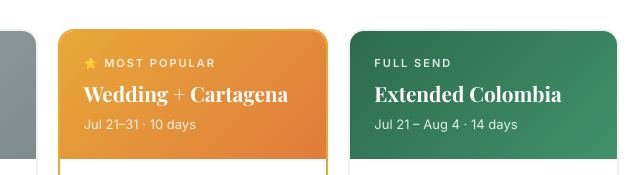
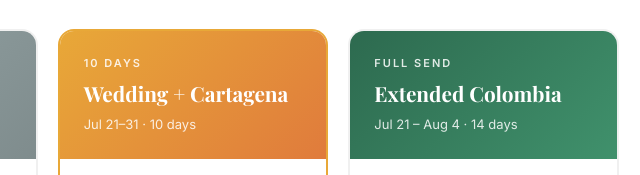
Before and after one commit to yashchitneni/colombia-trip, a website: page index.html in a window 1280 px wide. Shown: the part 3145-3320 px from the top of the page, 447-1087 px from the left. Drawn offline with nearby package versions, Linux system fonts and the light colour scheme.

Commit message:
Remove 'Most Popular' label — replace with neutral '10 Days'

```diff
--- a/index.html
+++ b/index.html
@@ -309,7 +309,7 @@ footer .footer-note{font-size:12px;opacity:.4;margin-top:20px}
 
 <div class="option-card featured">
 <div class="option-header">
-<div class="tag">⭐ Most Popular</div>
+<div class="tag">10 Days</div>
 <h3>Wedding + Cartagena</h3>
 <div class="dates">Jul 21–31 · 10 days</div>
 </div>
```
